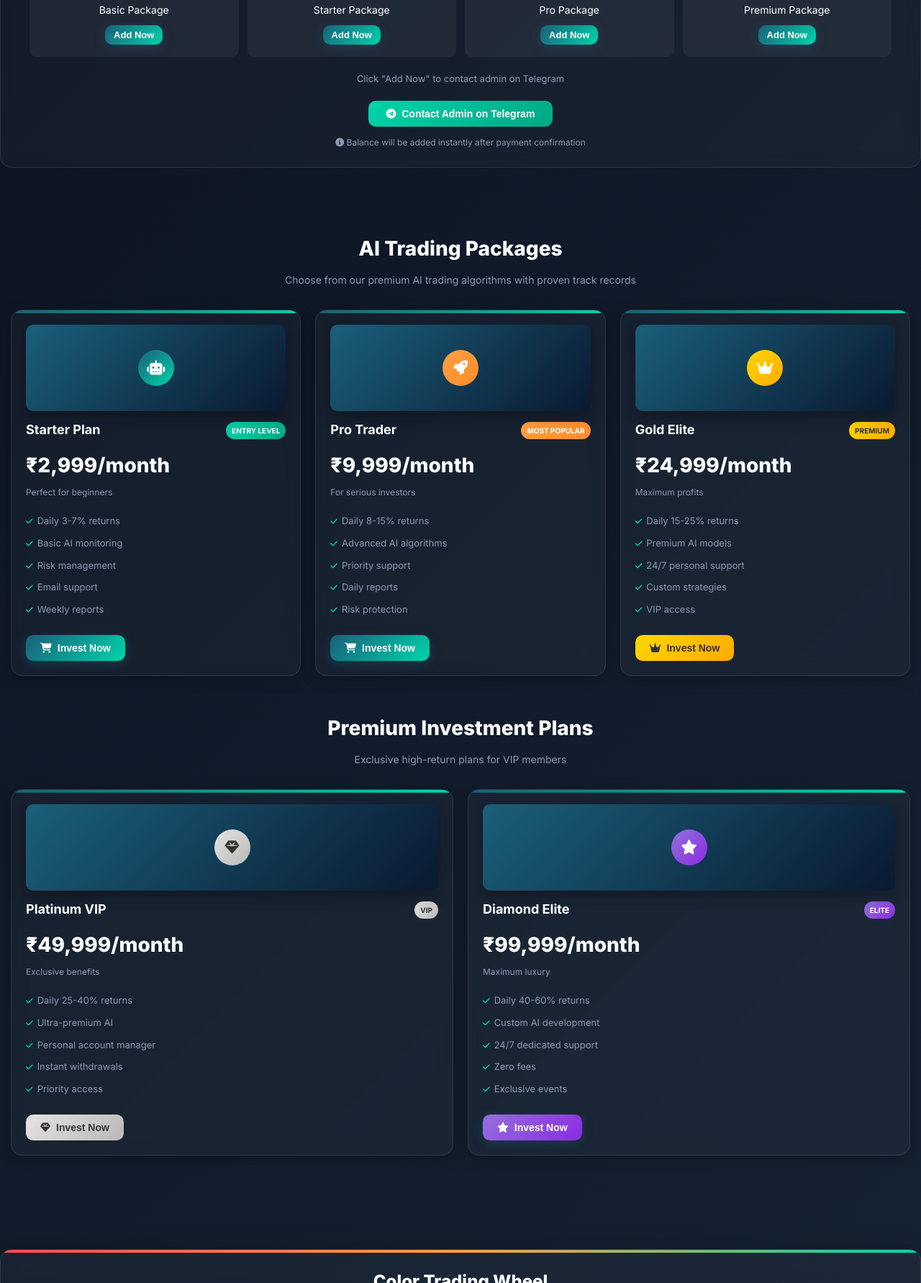
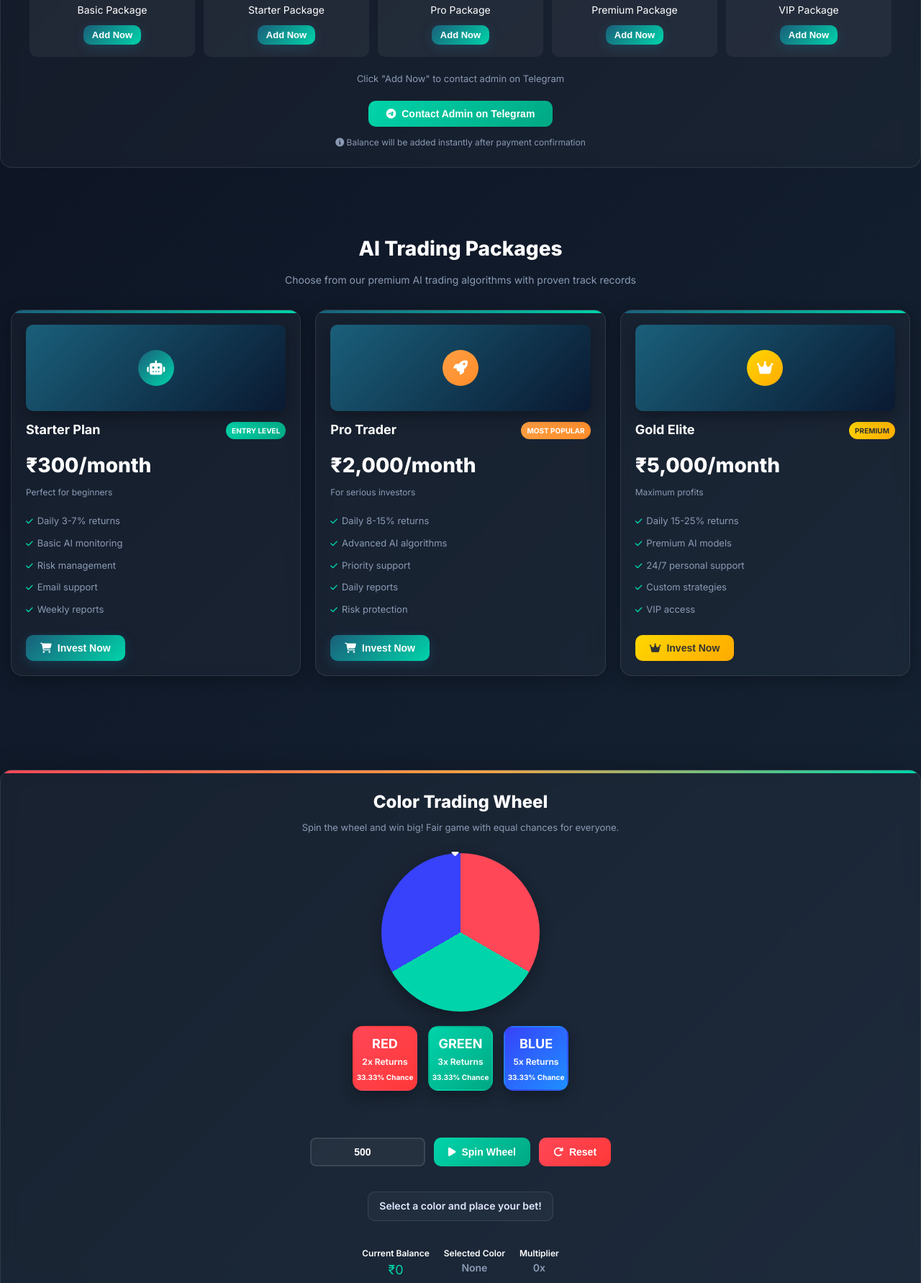
Before and after one commit to RAIMBOWPOWER/AI-TradeX-Pro-, a plain HTML site: page index.html in a window 1280 px wide. Shown: the part 1018-2800 px from the top of the page at 72% size. Drawn offline with Linux system fonts and the light colour scheme.

Commit message:
Adjust betting limits and investment plan prices
Updated betting amounts and plan prices for various packages.

```diff
--- a/index.html
+++ b/index.html
@@ -1442,6 +1442,30 @@
 
         .premium-plans {
             margin-top: 50px;
+        }
+
+        .game-status {
+            text-align: center;
+            margin-top: 15px;
+            font-size: 14px;
+            font-weight: 600;
+            min-height: 40px;
+            display: flex;
+            align-items: center;
+            justify-content: center;
+            padding: 8px 15px;
+            border-radius: 10px;
+            background: rgba(255, 255, 255, 0.03);
+            border: 1px solid rgba(255, 255, 255, 0.1);
+        }
+
+        .wheel-spinning {
+            animation: spin 0.5s linear infinite;
+        }
+
+        @keyframes wheelStop {
+            0% { transform: rotate(0deg); }
+            100% { transform: rotate(360deg); }
         }
     </style>
 </head>
@@ -1515,7 +1539,7 @@
         <div class="container">
             <div class="hero-content fade-in">
                 <h1 class="hero-title">AI Trading Platform - Start Earning Today!</h1>
-                <p class="hero-subtitle">Join thousands of investors using our advanced AI algorithms. Start with as low as ₹500 and earn up to 40% daily returns.</p>
+                <p class="hero-subtitle">Join thousands of investors using our advanced AI algorithms. Start with as low as ₹300 and earn up to 40% daily returns.</p>
 
                 <div class="hero-buttons">
                     <button class="btn btn-primary" id="startInvestingBtn">
@@ -1581,9 +1605,17 @@
             </div>
 
             <div class="coin-options">
+                <div class="coin-option" data-amount="300">
+                    <div class="coin-amount">₹300</div>
+                    <div class="coin-price">Basic Package</div>
+                    <button class="btn btn-sm btn-primary add-balance-btn" data-amount="300">
+                        Add Now
+                    </button>
+                </div>
+
                 <div class="coin-option" data-amount="500">
                     <div class="coin-amount">₹500</div>
-                    <div class="coin-price">Basic Package</div>
+                    <div class="coin-price">Starter Package</div>
                     <button class="btn btn-sm btn-primary add-balance-btn" data-amount="500">
                         Add Now
                     </button>
@@ -1591,7 +1623,7 @@
 
                 <div class="coin-option" data-amount="1000">
                     <div class="coin-amount">₹1,000</div>
-                    <div class="coin-price">Starter Package</div>
+                    <div class="coin-price">Pro Package</div>
                     <button class="btn btn-sm btn-primary add-balance-btn" data-amount="1000">
                         Add Now
                     </button>
@@ -1599,7 +1631,7 @@
 
                 <div class="coin-option" data-amount="2500">
                     <div class="coin-amount">₹2,500</div>
-                    <div class="coin-price">Pro Package</div>
+                    <div class="coin-price">Premium Package</div>
                     <button class="btn btn-sm btn-primary add-balance-btn" data-amount="2500">
                         Add Now
                     </button>
@@ -1607,7 +1639,7 @@
 
                 <div class="coin-option" data-amount="5000">
                     <div class="coin-amount">₹5,000</div>
-                    <div class="coin-price">Premium Package</div>
+                    <div class="coin-price">VIP Package</div>
                     <button class="btn btn-sm btn-primary add-balance-btn" data-amount="5000">
                         Add Now
                     </button>
@@ -1648,7 +1680,7 @@
                         <h3 class="card-title">Starter Plan</h3>
                         <span class="card-badge">Entry Level</span>
                     </div>
-                    <div class="card-price">₹2,999<span>/month</span></div>
+                    <div class="card-price">₹300<span>/month</span></div>
                     <p class="card-period">Perfect for beginners</p>
 
                     <ul class="card-features">
@@ -1659,7 +1691,7 @@
                         <li><i class="fas fa-check"></i> Weekly reports</li>
                     </ul>
 
-                    <button class="btn btn-primary invest-btn" data-plan="starter" data-price="2999">
+                    <button class="btn btn-primary invest-btn" data-plan="starter" data-price="300">
                         <i class="fas fa-shopping-cart"></i> Invest Now
                     </button>
                 </div>
@@ -1674,7 +1706,7 @@
                         <h3 class="card-title">Pro Trader</h3>
                         <span class="card-badge" style="background:linear-gradient(135deg, #ff9f43 0%, #ff8c29 100%);">Most Popular</span>
                     </div>
-                    <div class="card-price">₹9,999<span>/month</span></div>
+                    <div class="card-price">₹2,000<span>/month</span></div>
                     <p class="card-period">For serious investors</p>
 
                     <ul class="card-features">
@@ -1685,7 +1717,7 @@
                         <li><i class="fas fa-check"></i> Risk protection</li>
                     </ul>
 
-                    <button class="btn btn-primary invest-btn" data-plan="pro" data-price="9999">
+                    <button class="btn btn-primary invest-btn" data-plan="pro" data-price="2000">
                         <i class="fas fa-shopping-cart"></i> Invest Now
                     </button>
                 </div>
@@ -1700,7 +1732,7 @@
                         <h3 class="card-title">Gold Elite</h3>
                         <span class="card-badge badge-gold">Premium</span>
                     </div>
-                    <div class="card-price">₹24,999<span>/month</span></div>
+                    <div class="card-price">₹5,000<span>/month</span></div>
                     <p class="card-period">Maximum profits</p>
 
                     <ul class="card-features">
@@ -1711,70 +1743,9 @@
                         <li><i class="fas fa-check"></i> VIP access</li>
                     </ul>
 
-                    <button class="btn btn-gold invest-btn" data-plan="gold" data-price="24999">
+                    <button class="btn btn-gold invest-btn" data-plan="gold" data-price="5000">
                         <i class="fas fa-crown"></i> Invest Now
                     </button>
-                </div>
-            </div>
-
-            <div class="premium-plans">
-                <div class="section-header fade-in">
-                    <h2 class="section-title">Premium Investment Plans</h2>
-                    <p class="section-subtitle">Exclusive high-return plans for VIP members</p>
-                </div>
-
-                <div class="trading-cards">
-                    <div class="trading-card fade-in">
-                        <div class="product-image">
-                            <div class="product-icon" style="background: linear-gradient(135deg, #e5e4e2 0%, #b8b8b8 100%); color: #333;">
-                                <i class="fas fa-gem"></i>
-                            </div>
-                        </div>
-                        <div class="card-header">
-                            <h3 class="card-title">Platinum VIP</h3>
-                            <span class="card-badge badge-platinum">VIP</span>
-                        </div>
-                        <div class="card-price">₹49,999<span>/month</span></div>
-                        <p class="card-period">Exclusive benefits</p>
-
-                        <ul class="card-features">
-                            <li><i class="fas fa-check"></i> Daily 25-40% returns</li>
-                            <li><i class="fas fa-check"></i> Ultra-premium AI</li>
-                            <li><i class="fas fa-check"></i> Personal account manager</li>
-                            <li><i class="fas fa-check"></i> Instant withdrawals</li>
-                            <li><i class="fas fa-check"></i> Priority access</li>
-                        </ul>
-
-                        <button class="btn btn-platinum invest-btn" data-plan="platinum" data-price="49999">
-                            <i class="fas fa-gem"></i> Invest Now
-                        </button>
-                    </div>
-
-                    <div class="trading-card fade-in">
-                        <div class="product-image">
-                            <div class="product-icon" style="background: linear-gradient(135deg, #9370DB 0%, #8A2BE2 100%);">
-                                <i class="fas fa-star"></i>
-                            </div>
-                        </div>
-                        <div class="card-header">
-                            <h3 class="card-title">Diamond Elite</h3>
-                            <span class="card-badge" style="background:linear-gradient(135deg, #9370DB 0%, #8A2BE2 100%);">Elite</span>
-                        </div>
-                        <div class="card-price">₹99,999<span>/month</span></div>
-                        <p class="card-period">Maximum luxury</p>
-
-                        <ul class="card-features">
-                            <li><i class="fas fa-check"></i> Daily 40-60% returns</li>
-                            <li><i class="fas fa-check"></i> Custom AI development</li>
-                            <li><i class="fas fa-check"></i> 24/7 dedicated support</li>
-                            <li><i class="fas fa-check"></i> Zero fees</li>
-                            <li><i class="fas fa-check"></i> Exclusive events</li>
-                        </ul>
-
-                        <button class="btn btn-primary invest-btn" data-plan="diamond" data-price="99999" style="background:linear-gradient(135deg, #9370DB 0%, #8A2BE2 100%);">
-                            <i class="fas fa-star"></i> Invest Now
-                        </button>
-                    </div>
                 </div>
             </div>
         </div>
@@ -1822,7 +1793,7 @@
                 </div>
 
                 <div class="trading-controls fade-in">
-                    <input type="number" class="bet-amount" id="betAmount" min="100" max="50000" value="1000" placeholder="Bet Amount">
+                    <input type="number" class="bet-amount" id="betAmount" min="300" max="5000" value="500" placeholder="Bet Amount">
                     <button class="btn btn-success" id="placeBetBtn">
                         <i class="fas fa-play"></i> Spin Wheel
                     </button>
@@ -1831,7 +1802,9 @@
                     </button>
                 </div>
 
-                <div id="betResult" style="text-align: center; margin-top: 15px; font-size: 14px; font-weight: 600; min-height: 40px;"></div>
+                <div class="game-status" id="betResult">
+                    Select a color and place your bet!
+                </div>
 
                 <div id="gameStats" style="text-align: center; margin-top: 15px; color: var(--gray); font-size: 12px;">
                     <div style="display: flex; justify-content: center; gap: 20px; flex-wrap: wrap;">
@@ -3062,6 +3035,9 @@
                         this.selectedColorText.style.color = option.style.background;
                         this.multiplierValue.textContent = `${this.selectedMultiplier}x`;
                         this.multiplierValue.style.color = option.style.background;
+
+                        this.betResult.innerHTML = `Selected: ${this.selectedColor.toUpperCase()} (${this.selectedMultiplier}x)`;
+                        this.betResult.style.color = option.style.background;
                     });
                 });
 
@@ -3075,8 +3051,8 @@
                     }
 
                     const amount = parseInt(this.betAmount.value) || 0;
-                    if (amount < 100 || amount > 50000) {
-                        this.showNotification('Bet amount must be between ₹100 and ₹50,000', 'error');
+                    if (amount < 300 || amount > 5000) {
+                        this.showNotification('Bet amount must be between ₹300 and ₹5,000', 'error');
                         return;
                     }
 
@@ -3096,7 +3072,7 @@
                 this.resetBetBtn.addEventListener('click', () => {
                     if (this.colorGameRunning) return;
 
-                    this.betAmount.value = 1000;
+                    this.betAmount.value = 500;
                     this.colorOptions.forEach(opt => opt.classList.remove('selected'));
                     this.selectedColor = null;
                     this.selectedMultiplier = 1;
@@ -3104,7 +3080,8 @@
                     this.selectedColorText.style.color = '';
                     this.multiplierValue.textContent = '0x';
                     this.multiplierValue.style.color = '';
-                    this.betResult.innerHTML = '';
+                    this.betResult.innerHTML = 'Select a color and place your bet!';
+                    this.betResult.style.color = '';
                     this.wheelContainer.className = 'wheel-container';
                     this.wheel.style.transform = 'rotate(0deg)';
                 });
@@ -3112,8 +3089,8 @@
                 this.betAmount.addEventListener('input', (e) => {
                     let value = parseInt(e.target.value);
                     if (isNaN(value)) value = 0;
-                    if (value < 100) e.target.value = 100;
-                    if (value > 50000) e.target.value = 50000;
+                    if (value < 300) e.target.value = 300;
+                    if (value > 5000) e.target.value = 5000;
                     if (this.currentUser && value > this.currentUser.balance) {
                         e.target.value = this.currentUser.balance;
                     }
@@ -3137,7 +3114,6 @@
                 let winningSegment;
 
                 // ACTUAL LOGIC: 10% chance to win, 90% chance to lose
-                // UI mein 33.33% dikhate hain, but actual 10% hai
                 if (random < 0.1) {
                     winningColor = this.selectedColor;
                 } else if (random < 0.55) {
@@ -3711,7 +3687,7 @@
                     }
 
                     if (this.betAmount) {
-                        const maxBet = Math.min(50000, this.currentUser.balance);
+                        const maxBet = Math.min(5000, this.currentUser.balance);
                         this.betAmount.max = maxBet;
                         if (parseInt(this.betAmount.value) > maxBet) {
                             this.betAmount.value = maxBet;
@@ -3824,4 +3800,4 @@
         });
     </script>
 </body>
-</html>
+    </html>
```
